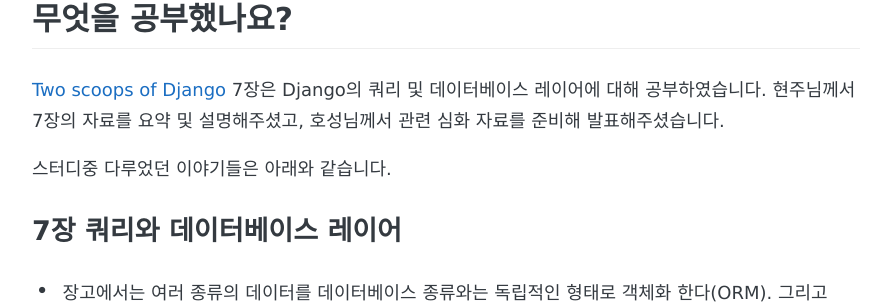
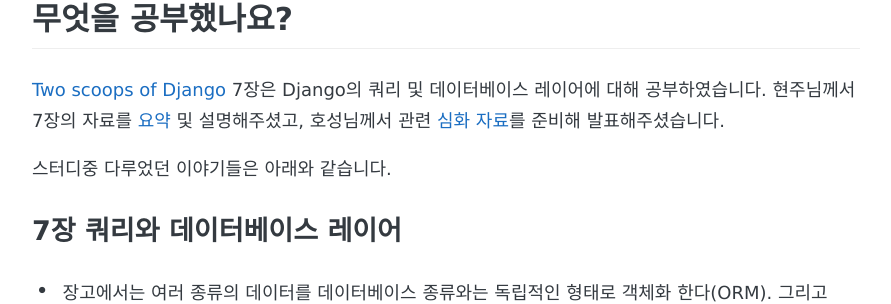
Before and after one commit to 8percent/8percent.github.io, a Jekyll site: the page built from _posts/2017-07-26-tsd5.md, in a window 1280 px wide and 900 px high. Shown: the part 315-619 px from the top of the window, without its empty margins (194-1085 px from the left). Built offline with Jekyll 4.4.1, drawn with Linux system fonts in a browser that asks for light colours; some web fonts are replaced; some of the changed lines change nothing that is shown.

Commit message:
link 걸기

```diff
--- a/_posts/2017-07-26-tsd5.md
+++ b/_posts/2017-07-26-tsd5.md
@@ -10,7 +10,7 @@
 
 ## 무엇을 공부했나요?
 
-[Two scoops of Django](https://www.twoscoopspress.com/products/two-scoops-of-django-1-11) 7장은 Django의 쿼리 및 데이터베이스 레이어에 대해 공부하였습니다. 현주님께서 7장의 자료를 요약 및 설명해주셨고, 호성님께서 관련 심화 자료를 준비해 발표해주셨습니다.
+[Two scoops of Django](https://www.twoscoopspress.com/products/two-scoops-of-django-1-11) 7장은 Django의 쿼리 및 데이터베이스 레이어에 대해 공부하였습니다. 현주님께서 7장의 자료를 [요약](https://github.com/8percent/tsd/blob/master/chapter7/summary.md) 및 설명해주셨고, 호성님께서 관련 [심화 자료](https://github.com/8percent/tsd/blob/master/studies/20170726/TSD_chapter7.pdf)를 준비해 발표해주셨습니다.
 
 스터디중 다루었던 이야기들은 아래와 같습니다.
 
```
